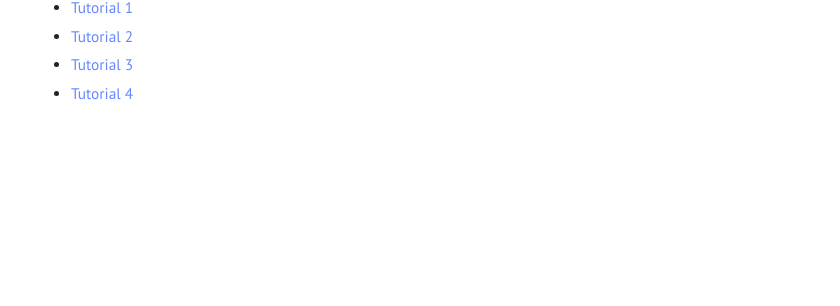
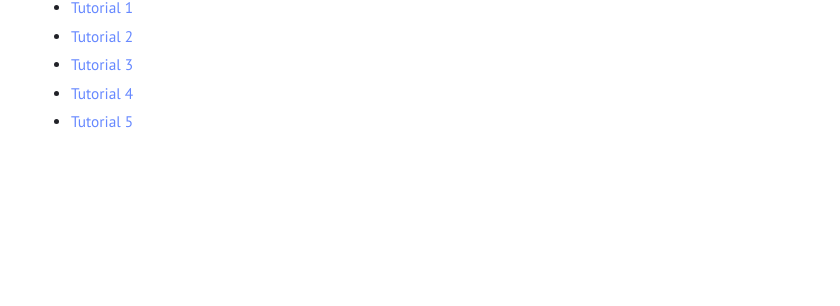
Before and after one commit to davidmesaruiz/davidmesaruiz.github.io, a Jekyll site: the page built from AoE_25.md, in a window 1280 px wide. Shown: the part 188-494 px from the top of the page, without its empty margins (220-1060 px from the left). Built offline with Jekyll 4.4.1, drawn with Linux system fonts in a browser that asks for light colours.

Commit message:
Update AoE_25.md

```diff
--- a/AoE_25.md
+++ b/AoE_25.md
@@ -7,3 +7,4 @@ Here are the slides for each session in AoE 25 (I upload them at the end of my t
 - [Tutorial 2](https://drive.google.com/file/d/1It7JLer7uYFjcXJ39oSdvEvl9qN2991k/view?usp=sharing)
 - [Tutorial 3](https://drive.google.com/file/d/1JTU5IugHK_mayikalRDEN4SjZ3DS6rSC/view?usp=sharing)
 - [Tutorial 4](https://drive.google.com/file/d/1iw-lsGoMnrX3l_50xcrTEbSlUQxf24zn/view?usp=sharing)
+- [Tutorial 5](https://drive.google.com/file/d/1GlxviBlJAdudFE75wrQsV5RJ_6btVu2i/view?usp=sharing)
```
